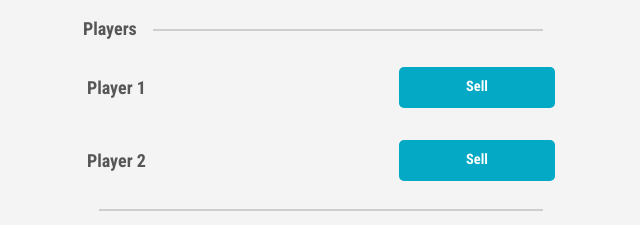
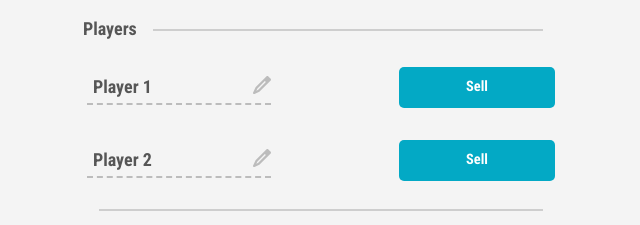
Before and after one commit to hbrok/Jaipur-Score-Tracker, a React (Create React App) app: page / in a window 1280 px wide. Shown: the part 1316-1541 px from the top of the page, without its empty margins (319-959 px from the left). Built offline with nearby package versions, Linux system fonts and the light colour scheme.

Commit message:
Allow for editing player names
* Make player name div contentEditable
* Add styling & icon to show that it's editable
* Add pencil icon

```diff
--- a/src/containers/Player.js
+++ b/src/containers/Player.js
@@ -1,6 +1,7 @@
 import React, { Component } from "react";
 
 import Button from "components/Button";
+import Pencil from "icons/Pencil";
 
 class Player extends Component {
   isActivePlayer() {
@@ -18,7 +19,10 @@ class Player extends Component {
 
     return (
       <div className="player">
-        <div className="player-name">{player.name}</div>
+        <div className="player-name" contentEditable>
+          {player.name}
+          <Pencil />
+        </div>
         {score}
         <Button
           text={this.isActivePlayer() ? "End Sell" : "Sell"}
--- /dev/null
+++ b/src/icons/Pencil.js
@@ -0,0 +1,12 @@
+import React from "react";
+
+const Pencil = props => (
+  <svg viewBox="0 0 66 66">
+    <mask fill="white">
+      <path d="M64.8093514,10.482 C66.3723514,12.044 66.3723514,14.576 64.8093514,16.139 L24.3283514,56.62 C24.0003514,56.949 23.6163514,57.218 23.1953514,57.415 L5.69535142,65.604 C5.15335142,65.858 4.57435142,65.981 4.00135142,65.981 C2.96235142,65.981 1.93935142,65.577 1.17235142,64.809 C-0.0186485834,63.619 -0.336648583,61.81 0.377351417,60.286 L8.56635142,42.786 C8.76335142,42.365 9.03235142,41.981 9.36135142,41.653 L49.8423514,1.171 C50.5923514,0.421 51.6103514,0 52.6703514,0 C53.7303514,0 54.7483514,0.421 55.4983514,1.171 L64.8093514,10.482 Z M19.1683514,50.467 L47.1933514,22.442 L43.5393514,18.788 L15.5153514,46.814 L12.3013514,53.681 L19.1683514,50.467 Z" />
+    </mask>
+    <path d="M64.8093514,10.482 C66.3723514,12.044 66.3723514,14.576 64.8093514,16.139 L24.3283514,56.62 C24.0003514,56.949 23.6163514,57.218 23.1953514,57.415 L5.69535142,65.604 C5.15335142,65.858 4.57435142,65.981 4.00135142,65.981 C2.96235142,65.981 1.93935142,65.577 1.17235142,64.809 C-0.0186485834,63.619 -0.336648583,61.81 0.377351417,60.286 L8.56635142,42.786 C8.76335142,42.365 9.03235142,41.981 9.36135142,41.653 L49.8423514,1.171 C50.5923514,0.421 51.6103514,0 52.6703514,0 C53.7303514,0 54.7483514,0.421 55.4983514,1.171 L64.8093514,10.482 Z M19.1683514,50.467 L47.1933514,22.442 L43.5393514,18.788 L15.5153514,46.814 L12.3013514,53.681 L19.1683514,50.467 Z" />
+  </svg>
+);
+
+export default Pencil;
--- a/src/stylesheets/components/_player.scss
+++ b/src/stylesheets/components/_player.scss
@@ -7,12 +7,30 @@
   * {
     flex-basis: calc(100% / 3);
   }
+
+  *:nth-child(2) {
+    text-align: center;
+  }
 }
 
+// 1. Make sure text doesn't cover icon.
 .player-name {
+  position: relative;
+  padding: 6px;
+  padding-right: 1.25em; // 1
+  border-bottom: 2px dashed lighten($scorpion, 40%);
+  color: $scorpion;
   font-size: 18px;
-  color: $scorpion;
   font-weight: bold;
+
+  svg {
+    position: absolute;
+    width: 1em;
+    height: 1em;
+    right: 0;
+    pointer-events: none;
+    fill: lighten($scorpion, 40%);
+  }
 }
 
 .player button {
```
